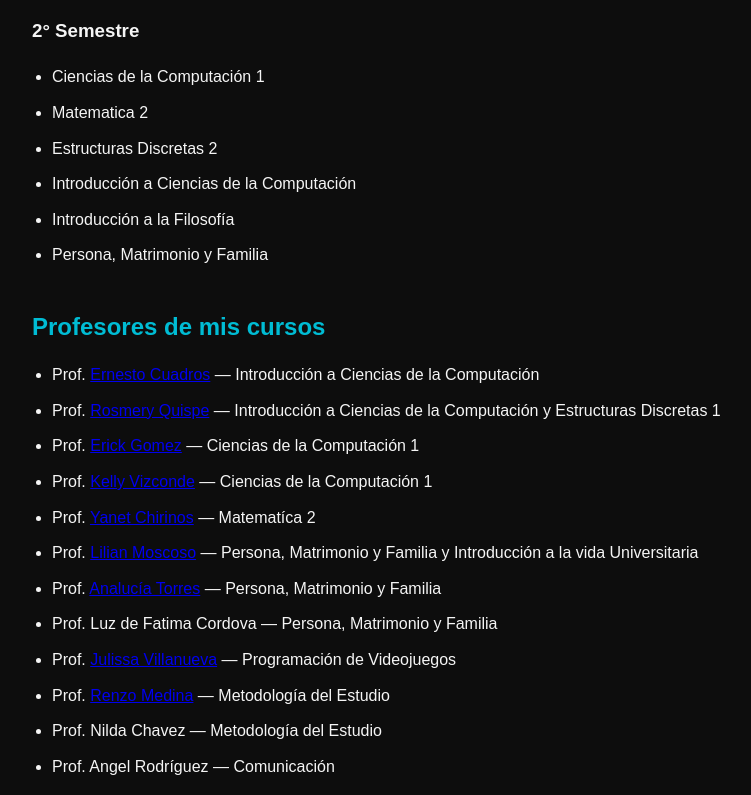
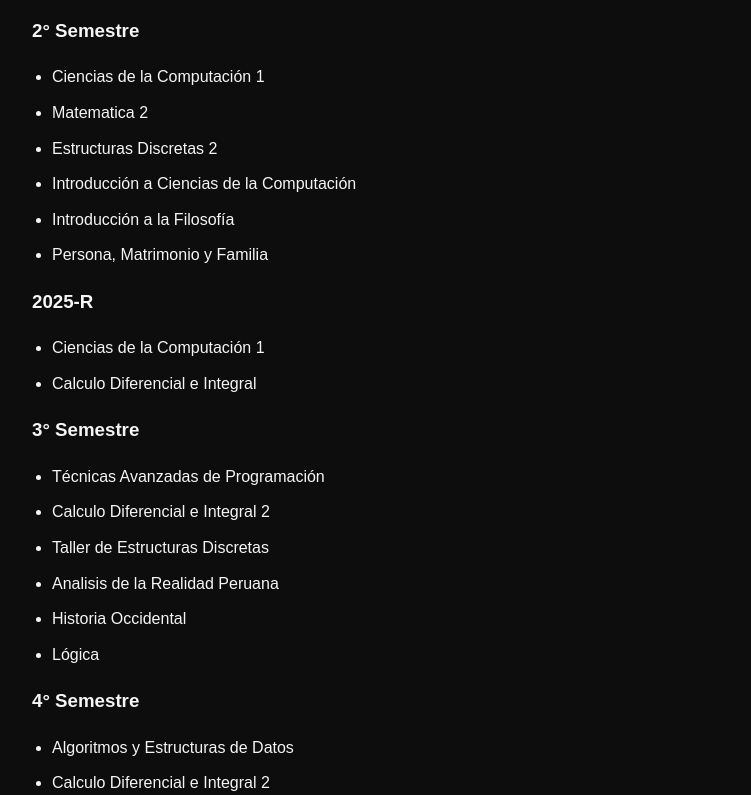
Before and after one commit to hectorrodriguez17/mywebhr, a plain HTML site: page index.html in a window 1280 px wide. Shown: the part 2663-3458 px from the top of the page, without its empty margins (108-859 px from the left). Drawn offline with Linux system fonts and the light colour scheme.

Commit message:
Update index.html

```diff
--- a/index.html
+++ b/index.html
@@ -63,7 +63,7 @@
                 </h2>
                 <p>
                     <li>Nombre Completo: Hector Ricardo Rodriguez Gaytan</li>
-                    <li>Edad: 17 años</li>
+                    <li>Edad: 18 años</li>
                     <li>País: Perú</li>
                     <li>Ciudad: Arequipa</li>
                 </p>
@@ -122,12 +122,34 @@
                 <li>Introducción a la Filosofía</li>
                 <li>Persona, Matrimonio y Familia</li>
             </ul>
+            <h3>2025-R</h3>
+            <ul>
+                <li>Ciencias de la Computación 1</li>
+                <li>Calculo Diferencial e Integral</li>
+            </ul>
+            <h3>3° Semestre</h3>
+            <ul>
+                <li>Técnicas Avanzadas de Programación</li>
+                <li>Calculo Diferencial e Integral 2</li>
+                <li>Taller de Estructuras Discretas</li>
+                <li>Analisis de la Realidad Peruana</li>
+                <li>Historia Occidental</li>
+                <li>Lógica</li>
+            </ul>
+            <h3>4° Semestre</h3>
+            <ul>
+                <li>Algoritmos y Estructuras de Datos</li>
+                <li>Calculo Diferencial e Integral 2</li>
+                <li>Algebra Lineal Computacional</li>
+                <li>Base de Datos</li>
+                <li>Analisis de la Realidad Peruana</li>
+            </ul>
         </section>
         <section id="Profesores">
             <h2>Profesores de mis cursos</h2>
             <ul>
                 <li>Prof. <a href="https://www.linkedin.com/in/ecuadrosv/" target="_blank">Ernesto Cuadros</a> — Introducción a Ciencias de la Computación</li>
-                <li>Prof. <a href="https://www.linkedin.com/in/rosmery-violeta-quispe-zavala-58374638/" target="_blank">Rosmery Quispe</a> — Introducción a Ciencias de la Computación y Estructuras Discretas 1</li>
+                <li>Prof. <a href="https://www.linkedin.com/in/rosmery-violeta-quispe-zavala-58374638/" target="_blank">Rosmery Quispe</a> — Introducción a Ciencias de la Computación, Estructuras Discretas 1, Taller de Estructuras Discretas y Algebra Lineal Computacional</li>
                 <li>Prof. <a href="https://www.linkedin.com/in/erick-gomez-nieto-24210130/" target="_blank">Erick Gomez</a> — Ciencias de la Computación 1</li>
                 <li>Prof. <a href="https://www.linkedin.com/in/kelly-vizconde-la-motta-3a57a4143/" target="_blank">Kelly Vizconde</a> — Ciencias de la Computación 1</li>
                 <li>Prof. <a href="https://www.linkedin.com/in/yanet-silvana-chirinos-aviles-41a3b5177/" target="_blank">Yanet Chirinos</a> — Matematíca 2</li>
@@ -141,6 +163,11 @@
                 <li>Prof. <a href="https://www.linkedin.com/in/vidal-martin-bola%C3%B1os-ugarte-2b495a99/" target="_blank">Martin Bolaños</a> — Matematica 1</li>
                 <li>Prof. <a href="https://www.linkedin.com/in/henry-huam%C3%A1n-navarro-964015108/" target="_blank">Henry Huaman</a> — Introducción a la Filosofía</li>
                 <li>Prof. Luis Díaz — Estructuras Discretas 2</li>
+                <li>Prof. Alex Cuadros-Vargas — Técnicas Avanzadas de Programación y Algoritmos y Estructuras de Datos</li>
+                <li>Prof. Adela Cano — Calculo Diferencial e Integral 2</li>
+                <li>Prof. Gonzalo Medina — Analisis de la Realidad Peruana</li>
+                <li>Prof. Regina Ticona - Base de Datos</li>
+                <li>Prof. Maria Cornejo - Base de Datos</li>
             </ul>
         </section>
         <section id="redes">
```
